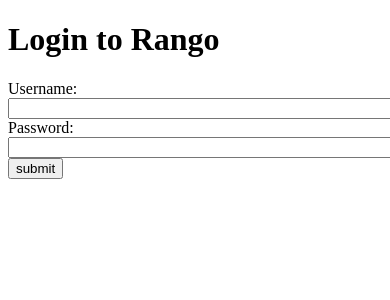
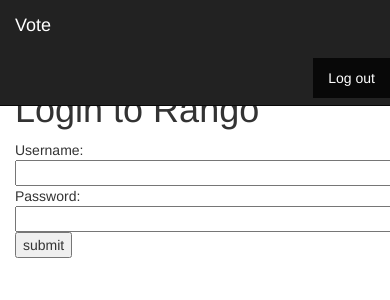
Before and after one commit to lierre/Digital-Voting-System, a Django app: template templates/login.html in a window 390 px wide; the page is wider, and only the part inside the window is pictured. Shown: the top 300 px of that part. Run offline with Django 3.2, Linux system fonts and the light colour scheme; the template is opened without the code that fills it, so the values that code supplies are empty; some libraries are stand-ins or nearby versions.

Commit message:
Added Bootstrap, introduced navigation

```diff
--- /dev/null
+++ b/static/css/style.css
@@ -0,0 +1,3 @@
+body {
+   padding-top: 70px;
+}
--- /dev/null
+++ b/templates/admin_nav.html
@@ -0,0 +1,28 @@
+<nav class="navbar  navbar-inverse navbar-fixed-top"  role="navigation">
+    <div class="container-fluid">
+        <div class="navbar-header">
+            <a class="navbar-brand" href="#">Vote</a>
+        </div>
+        <div>
+            <ul class="nav navbar-nav" style="float: right;">
+                <li class="active"><a href="#">Log out</a></li>
+            </ul>
+        </div>
+    </div>
+</nav>
+<div class="container-fluid">
+   <div class="row">
+      <div class="col-sm-3 hidden-xs">
+         <!--Affix start-->
+         <div data-spy="affix" data-offset-top="0">
+            <div class="list-group">
+               <a href="#" class="list-group-item active">Dashboard</a>
+               <a href="#" class="list-group-item">Candidates</a>
+               <a href="#" class="list-group-item">Voters</a>
+               <a href="#" class="list-group-item">Actvities</a>
+            </div>
+         </div>
+         <!--Affix end-->
+      </div>
+      <div class="col-sm-9">
+         <!--Content start-->
--- /dev/null
+++ b/templates/base.html
@@ -0,0 +1,39 @@
+{% load staticfiles %}
+<html>
+
+    <head>
+
+        {# Load the tag library #}
+        {% load bootstrap3 %}
+
+        {# Load CSS  #}
+        {% bootstrap_css %}
+
+        {# Load user designed css files #}
+         <link href="{%  static 'css/style.css' %}" rel="stylesheet" media="screen"/>
+    </head>
+
+    <body>
+
+        {# If the user is a voter show the top navigation #}
+        {% if voter %}
+            {% include 'nav.html' %}
+
+        {# Otherwise the user is an admin, show the side navigation #}
+        {% else %}
+            {% include 'admin_nav.html' %}
+        {% endif %}
+
+        {# Views that extend block content will be rendered between block content and endblock #}
+        {% block content %}
+        {% endblock %}
+
+
+        {# Load JS files #}
+        {% bootstrap_javascript %}
+    </body>
+
+</html>
+
+{# Display django.contrib.messages as Bootstrap alerts #}
+{#{% bootstrap_messages %}#}
--- /dev/null
+++ b/templates/home.html
@@ -0,0 +1 @@
+{% extends 'base.html' %}
--- a/templates/login.html
+++ b/templates/login.html
@@ -1,11 +1,6 @@
-<!DOCTYPE html>
-<html>
-    <head>
-        <!-- Is anyone getting tired of repeatedly entering the header over and over?? -->
-        <title>Rango</title>
-    </head>
+{% extends 'base.html' %}
 
-    <body>
+    {% block content %}
         <h1>Login to Rango</h1>
 
         <form id="login_form" method="post">
@@ -18,5 +13,8 @@
             <input type="submit" value="submit" />
         </form>
 
-    </body>
-</html>
+                 <!--Content end-->
+          </div>
+       </div>
+    </div>
+    {% endblock %}
--- a/voter/models.py
+++ b/voter/models.py
@@ -36,7 +36,7 @@
     sex = models.CharField(max_length=25)
 
     def __str__(self):
-        return "%s %s" % (self.user.first_name, self.user.last_name)
+        return "{0} {1}".format(self.user.first_name, self.user.last_name)
 
 
 class Candidate(models.Model):
@@ -67,4 +67,4 @@
     created_at = models.DateField(auto_now_add=True)
 
     def __str__(self):
-        return self.voter.last_name
+        return "{0} {1}".format(self.voter.first_name, self.voter.last_name)
```
Also changed, not shown: templates/nav.html (added, +12 -0 lines), vote/settings.py (+6 -1 lines), voter/views.py (+6 -1 lines).
